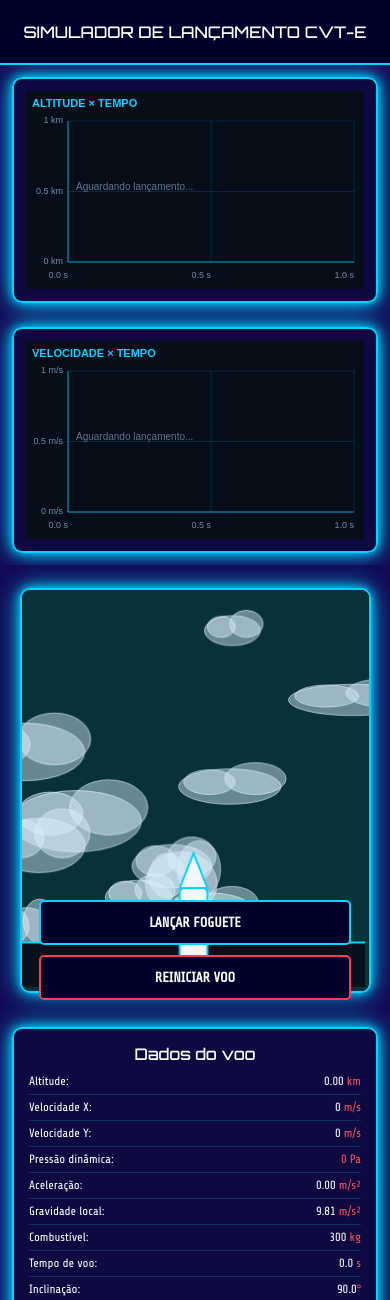
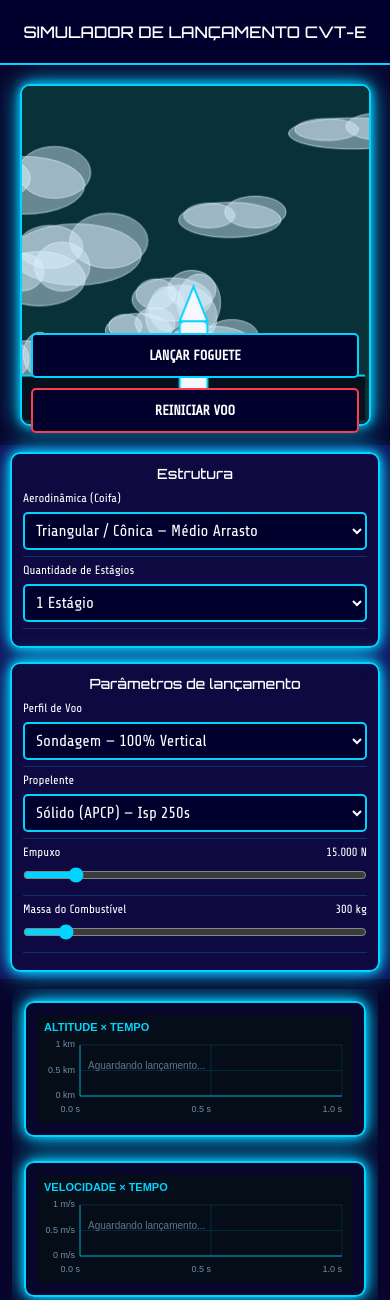
Before and after one commit to Gislainylopes/Simulador, a plain HTML site: page index.html in a window 390 px wide. Shown: the top 1300 px of the page. Drawn offline with Linux system fonts and the light colour scheme.

Commit message:
feat: Alteração na interface para celular

```diff
--- a/foguete.css
+++ b/foguete.css
@@ -351,18 +351,93 @@ input[type="range"] {
     padding: 10px 30px;
 }
 
-/*RESPONSIVIDADE*/
-@media (max-width: 1150px) {
-    .container {
-        height: auto;
-        min-height: 700px;
-        grid-template-columns:
-            minmax(205px, 0.85fr) minmax(360px, 2.2fr) minmax(225px, 1fr);
+/* RESPONSIVIDADE */
+
+.mobile-tabs {
+    display: none;
+}
+
+.estrutura,
+.parametros {
+    margin: 10px;
+    padding: 14px;
+}
+
+.slider-group {
+    gap: 10px;
+    padding-bottom: 8px;
+    margin-bottom: 8px;
+}
+
+/* Computador */
+
+@media (min-width: 751px) {
+    body {
+        display: flex;
+        flex-direction: column;
+    }
+
+    .header {
+        order: 1;
     }
 
     .controles {
+        order: 2;
+        min-height: 0;
+    }
+
+    .container {
+        order: 3;
+    }
+
+    .parametros {
+        display: grid;
+        grid-template-columns: 1fr 1fr;
+        column-gap: 18px;
+        align-content: start;
+    }
+
+    .parametros h1 {
+        grid-column: 1 / -1;
+    }
+
+    /* Empuxo e massa à esquerda */
+
+    .parametros .slider-group:nth-child(4) {
+        grid-column: 1;
+        grid-row: 2;
+    }
+
+    .parametros .slider-group:nth-child(5) {
+        grid-column: 1;
+        grid-row: 3;
+    }
+
+    /* Perfil e propelente à direita */
+
+    .parametros .slider-group:nth-child(2) {
+        grid-column: 2;
+        grid-row: 2;
+    }
+
+    .parametros .slider-group:nth-child(3) {
+        grid-column: 2;
+        grid-row: 3;
+    }
+}
+
+/* Telas médias */
+
+@media (max-width: 1150px) and (min-width: 751px) {
+    .container {
         grid-template-columns:
-            1fr 2fr;
+            minmax(205px, 0.85fr)
+            minmax(360px, 2.2fr)
+            minmax(225px, 1fr);
+    }
+
+    .controles {
+        grid-template-columns: 1fr 2fr;
     }
 
     .botoes-acionamento {
@@ -371,47 +446,139 @@ input[type="range"] {
     }
 }
 
+/* Celular */
+
 @media (max-width: 750px) {
+    body {
+        display: flex;
+        flex-direction: column;
+        width: 100%;
+        overflow-x: hidden;
+    }
+
+    .header {
+        order: 1;
+    }
+
     .container {
+        display: contents;
+    }
+
+    /* Canvas principal */
+
+    .canvas-container {
+        order: 2;
+        width: 100%;
+        height: 400px;
+        min-height: 360px;
+        max-height: 460px;
+    }
+
+    /* Controles */
+
+    .controles {
+        order: 3;
+        display: grid;
         grid-template-columns: 1fr;
+        width: 100%;
         height: auto;
+        min-height: 0;
+    }
+
+    .estrutura,
+    .parametros {
+        width: auto;
+        margin: 7px 10px;
+        padding: 11px;
+    }
+
+    .estrutura h1,
+    .parametros h1 {
+        font-size: 14px;
+        margin-bottom: 9px;
+    }
+
+    .slider-group {
+        display: grid;
+        grid-template-columns: 1fr 1fr;
+        gap: 7px;
+        padding-bottom: 6px;
+        margin-bottom: 6px;
+    }
+
+    .slider-group.vertical {
+        display: block;
+    }
+
+    .slider-header {
+        font-size: 12px;
+    }
+
+    select,
+    input {
+        padding: 7px;
+    }
+
+    input[type="range"] {
+        margin-top: 6px;
+    }
+
+    /* Gráficos */
+
+    .graficos {
+        order: 4;
+        display: grid !important;
+        width: auto;
+        grid-template-columns: 1fr 1fr;
+        grid-template-rows: 1fr;
+        height: 220px;
+        margin: 10px 12px;
+    }
+
+    /* Dados */
+
+    .dados {
+        order: 5;
+        display: block !important;
+        width: auto;
+        min-height: 0;
+        max-height: none;
+        margin: 10px 12px;
+    }
+
+    .dados h1 {
+        font-size: 14px;
+    }
+
+    .dado-item {
+        padding: 4px 0;
+        margin-bottom: 3px;
+        font-size: 12px;
+    }
+
+    .mobile-tabs {
+        display: none;
+    }
+}
+
+/* Celulares estreitos */
+
+@media (max-width: 500px) {
+    .canvas-container {
+        height: 380px;
     }
 
     .graficos {
-        height: 350px;
-        grid-template-columns: 1fr 1fr;
-        grid-template-rows: 1fr;
-    }
-
-    .canvas-container {
-        height: 500px;
-    }
-
-    .dados {
-        min-height: 400px;
-        max-height: none;
-    }
-
-    .controles {
-        grid-template-columns: 1fr;
-        height: auto;
-    }
-}
-
-@media (max-width: 500px) {
-    .graficos {
         grid-template-columns: 1fr;
         grid-template-rows: 1fr 1fr;
-        height: 500px;
-    }
-
-    .canvas-container {
-        height: 450px;
+        height: 320px;
     }
 
     .botoes-acionamento {
+        left: 8%;
+        right: 8%;
+        bottom: 12px;
         flex-direction: column;
-        bottom: 15px;
     }
 
     .slider-group {
--- a/foguete.js
+++ b/foguete.js
@@ -219,23 +219,6 @@ function updateCalculations() {
             "pt-BR"
         ) + " kg";
 
-
-    $("informacoes-configuracao").innerHTML =
-
-        `Massa seca: <b>${config.dryMass.toFixed(0)} kg</b><br>` +
-
-        `Massa inicial: <b>${(
-            config.dryMass +
-            config.fuel
-        ).toFixed(0)} kg</b><br>` +
-
-        `Vazão: <b>${config.massFlow.toFixed(2)} kg/s</b><br>` +
-
-        `Tempo de queima: <b>${config.burnTime.toFixed(1)} s</b><br>` +
-
-        `Isp: <b>${config.isp} s</b>`;
-
-
     if (!state.running) {
 
         state.fuel =
--- a/index.html
+++ b/index.html
@@ -295,13 +295,6 @@
                     step="50"
                     value="300">
             </div>
-
-
-            <div class="config-info">
-                <span id="informacoes-configuracao">
-                    Carregando configuração...
-                </span>
-            </div>
         </div>
     </section>
 
```
